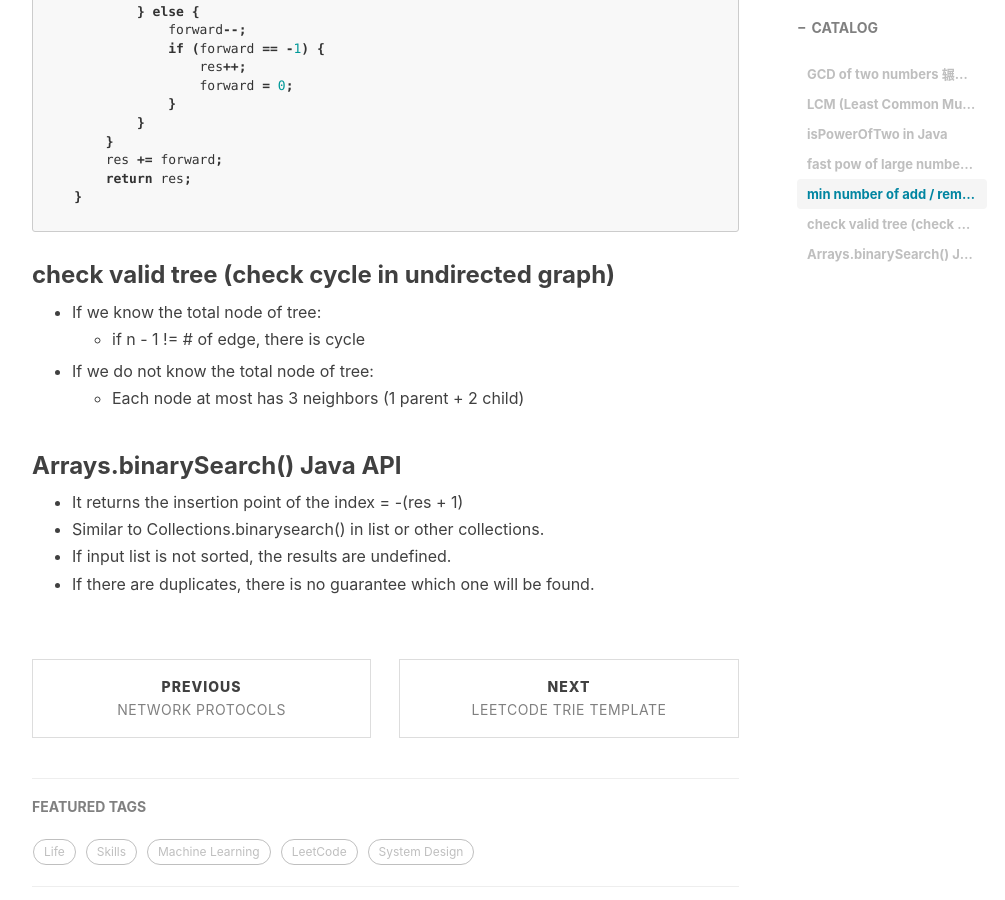
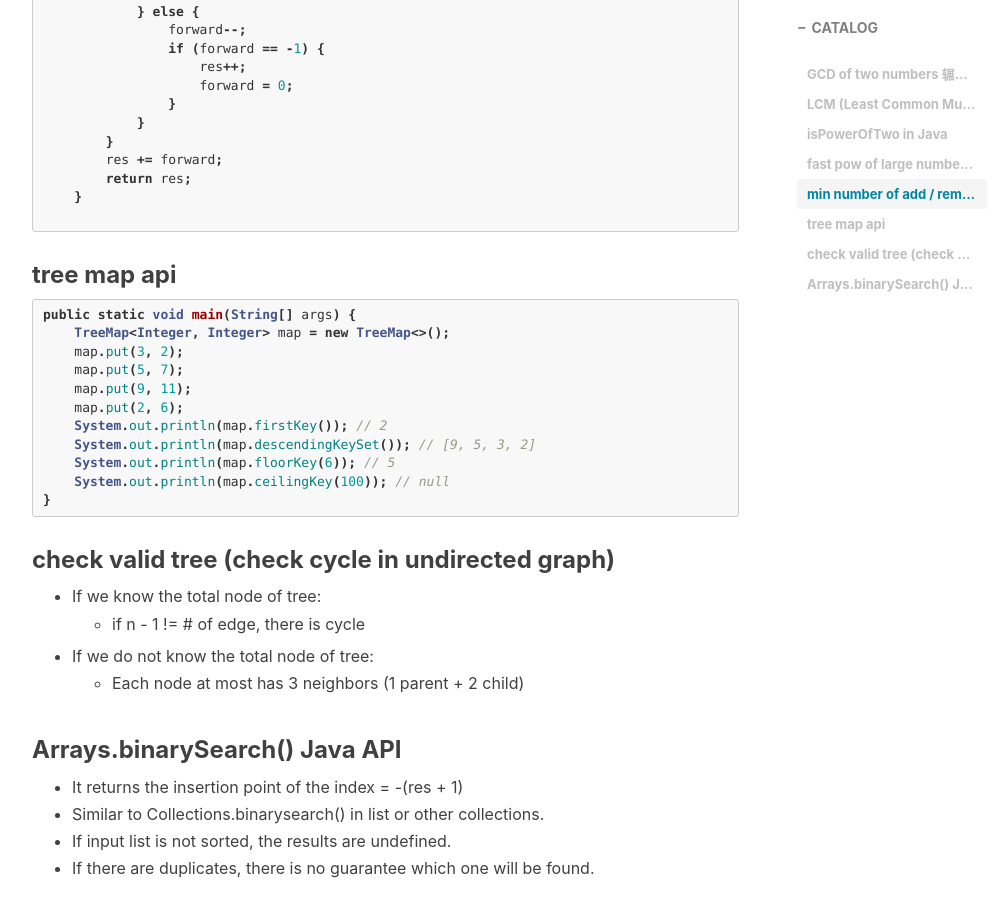
Before and after one commit to ly16/ly16.github.io, a Jekyll site: the page built from _posts/2021-01-02-leetcode-Appendix.md, in a window 1280 px wide and 900 px high, scrolled down 1648 px. Shown: the whole window, without its empty margins (233-1238 px from the left). Built offline with Jekyll 4.4.1, drawn with Linux system fonts in a browser that asks for light colours; nearby versions of some CDN libraries; comment, search, counter and statistics services are not loaded.

Commit message:
Update 2021-01-02-leetcode-Appendix.md

````diff
--- a/_posts/2021-01-02-leetcode-Appendix.md
+++ b/_posts/2021-01-02-leetcode-Appendix.md
@@ -85,6 +85,22 @@ public boolean isPowerOfTwo(int n)
 
 ```
 
+### tree map api
+
+```java
+public static void main(String[] args) {
+    TreeMap<Integer, Integer> map = new TreeMap<>();
+    map.put(3, 2);
+    map.put(5, 7);
+    map.put(9, 11);
+    map.put(2, 6);
+    System.out.println(map.firstKey()); // 2
+    System.out.println(map.descendingKeySet()); // [9, 5, 3, 2]
+    System.out.println(map.floorKey(6)); // 5
+    System.out.println(map.ceilingKey(100)); // null
+}
+```
+
 
 ### check valid tree (check cycle in undirected graph)
 
````
